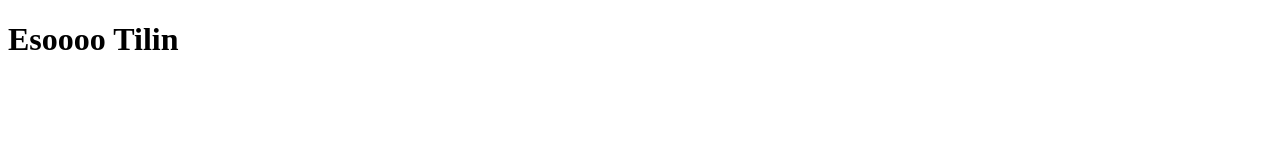
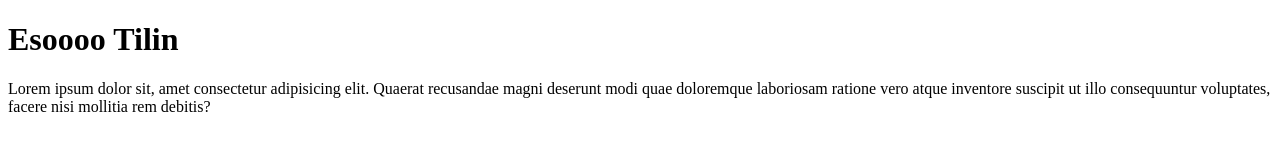
Before and after one commit to natyacvedo/practicaGit, a plain HTML site: page index.html in a window 1280 px wide. Drawn offline with Linux system fonts and the light colour scheme.

Commit message:
agregue parrafo

```diff
--- a/index.html
+++ b/index.html
@@ -1,12 +1,18 @@
 <!DOCTYPE html>
 <html lang="en">
-<head>
-    <meta charset="UTF-8">
-    <meta http-equiv="X-UA-Compatible" content="IE=edge">
-    <meta name="viewport" content="width=device-width, initial-scale=1.0">
+  <head>
+    <meta charset="UTF-8" />
+    <meta http-equiv="X-UA-Compatible" content="IE=edge" />
+    <meta name="viewport" content="width=device-width, initial-scale=1.0" />
     <title>Document</title>
-</head>
-<body>
+  </head>
+  <body>
     <h1>Esoooo Tilin</h1>
-</body>
+    <p>
+      Lorem ipsum dolor sit, amet consectetur adipisicing elit. Quaerat
+      recusandae magni deserunt modi quae doloremque laboriosam ratione vero
+      atque inventore suscipit ut illo consequuntur voluptates, facere nisi
+      mollitia rem debitis?
+    </p>
+  </body>
 </html>
```
